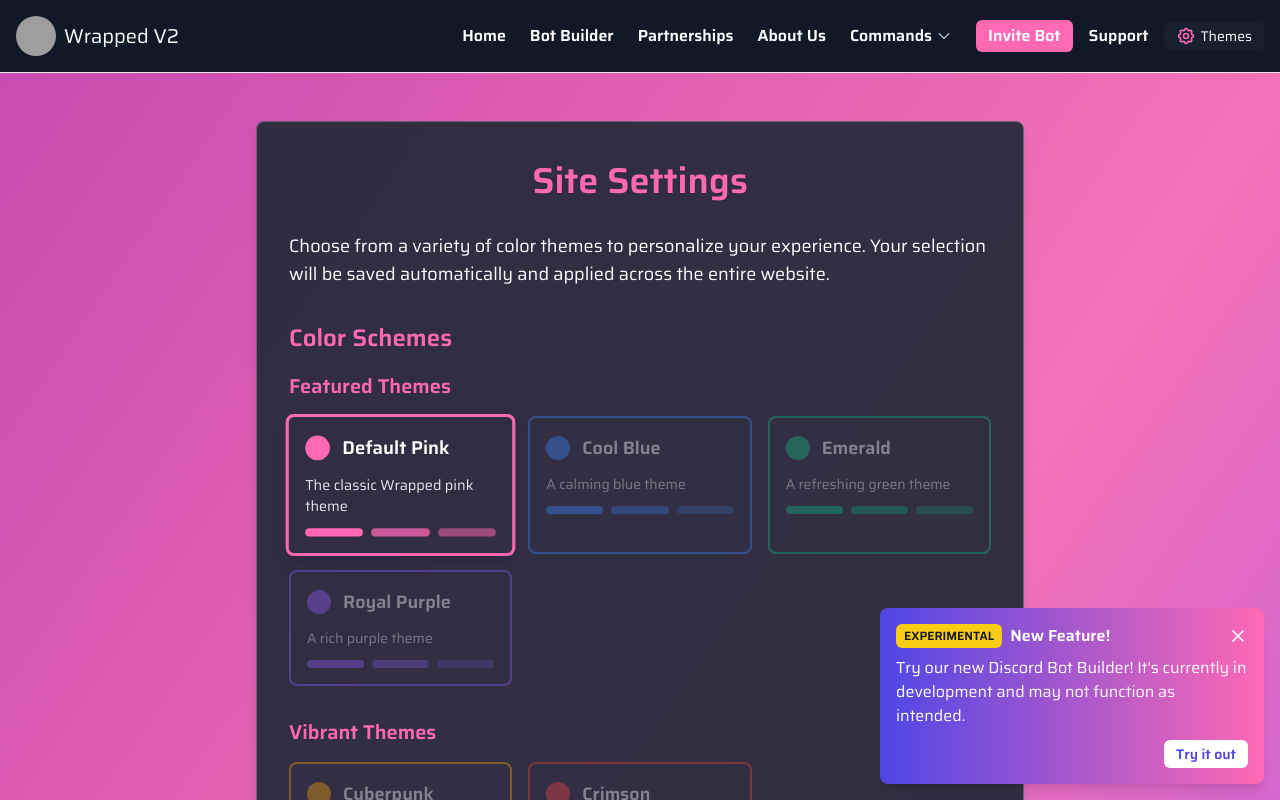
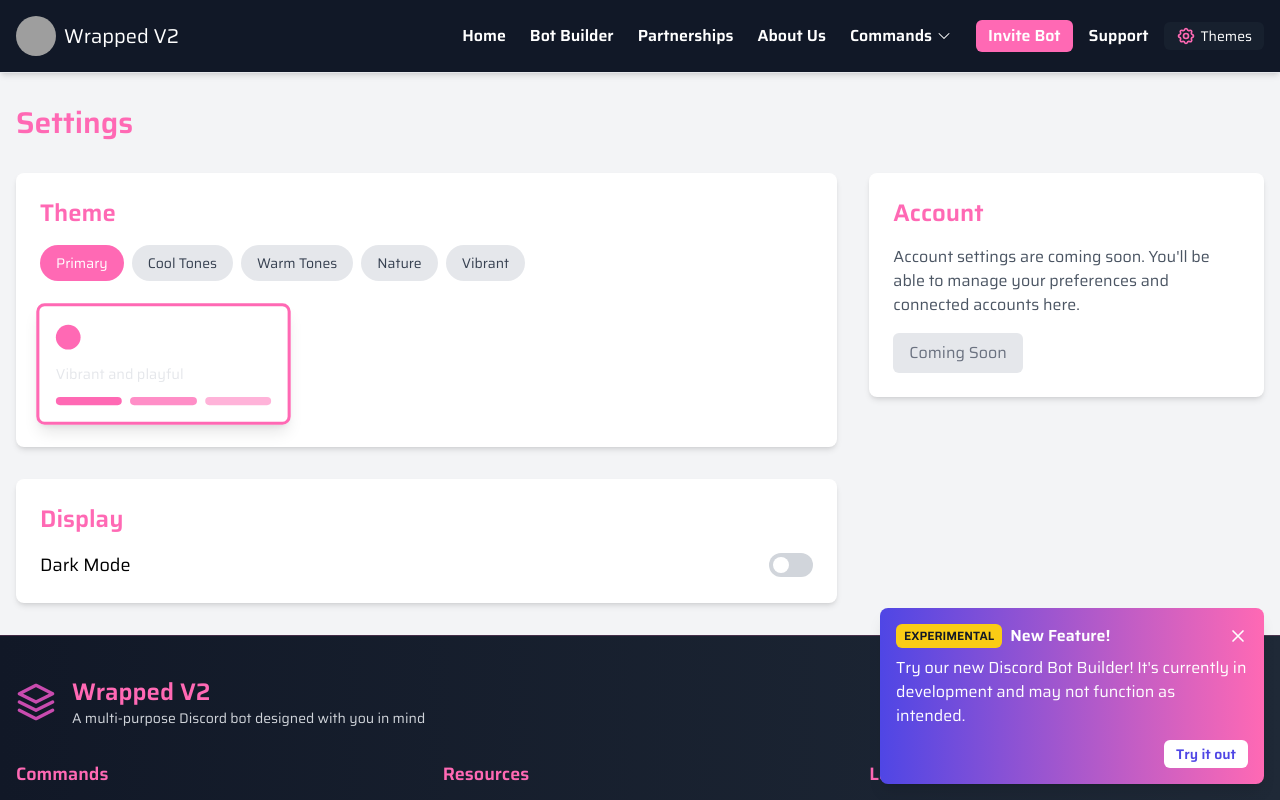
Before and after one commit to WxTaco/main-website, a React (Vite) app in the folder wrapped-v2/: page /settings in a window 1280 px wide. Shown: the top 800 px of the page. Built offline with nearby package versions, Linux system fonts and the light colour scheme; grey boxes are pictures that could not be loaded.

Commit message:
fix typescript errors

```diff
--- a/wrapped-v2/src/contexts/ThemeContext.tsx
+++ b/wrapped-v2/src/contexts/ThemeContext.tsx
@@ -4,13 +4,18 @@
 // Theme types
 export type ColorScheme = 'pink' | 'blue' | 'green' | 'purple' | 'cyberpunk' | 'red' | 'teal' | 'orange' | 'rose' | 'indigo' | 'slate' | 'lime' | 'amber' | 'sky' | 'fuchsia';
 
+export type ThemeCategory = 'primary' | 'cool' | 'warm' | 'nature' | 'vibrant';
+
+export interface ThemeSettings {
+  colorScheme: ColorScheme;
+  darkMode: boolean;
+}
+
 export interface ThemeContextType {
-  theme: {
-    colorScheme: ColorScheme;
-    darkMode: boolean;
-  };
+  theme: ThemeSettings;
   setColorScheme: (scheme: ColorScheme) => void;
   toggleDarkMode: () => void;
+  setTheme: (settings: ThemeSettings) => void;
 }
 
 // Create context with default values
@@ -21,178 +26,65 @@
   },
   setColorScheme: () => {},
   toggleDarkMode: () => {},
+  setTheme: () => {},
 });
 
-// Theme descriptions for the settings page
-export const colorSchemeInfo = {
-  default: {
-    name: 'Default Pink',
-    description: 'The classic Wrapped pink theme',
-    primaryColor: '#FF69B4', // wrapped-pink
-    previewClass: 'bg-wrapped-pink',
-    category: 'Featured'
-  },
-  blue: {
-    name: 'Cool Blue',
-    description: 'A calming blue theme',
-    primaryColor: '#3B82F6', // blue-500
-    previewClass: 'bg-blue-500',
-    category: 'Featured'
-  },
-  green: {
-    name: 'Emerald',
-    description: 'A refreshing green theme',
-    primaryColor: '#10B981', // emerald-500
-    previewClass: 'bg-emerald-500',
-    category: 'Featured'
-  },
-  purple: {
-    name: 'Royal Purple',
-    description: 'A rich purple theme',
-    primaryColor: '#8B5CF6', // violet-500
-    previewClass: 'bg-violet-500',
-    category: 'Featured'
-  },
-  cyberpunk: {
-    name: 'Cyberpunk',
-    description: 'A vibrant neon theme',
-    primaryColor: '#F59E0B', // amber-500
-    previewClass: 'bg-amber-500',
-    category: 'Vibrant'
-  },
-  red: {
-    name: 'Crimson',
-    description: 'A bold and fiery red theme',
-    primaryColor: '#EF4444', // red-500
-    previewClass: 'bg-red-500',
-    category: 'Vibrant'
-  },
-  teal: {
-    name: 'Aqua',
-    description: 'A refreshing teal theme with ocean vibes',
-    primaryColor: '#14B8A6', // teal-500
-    previewClass: 'bg-teal-500',
-    category: 'Cool'
-  },
-  orange: {
-    name: 'Sunset',
-    description: 'A warm and energetic orange theme',
-    primaryColor: '#F97316', // orange-500
-    previewClass: 'bg-orange-500',
-    category: 'Warm'
-  },
-  rose: {
-    name: 'Rose',
-    description: 'A vibrant and passionate rose theme',
-    primaryColor: '#E11D48', // rose-600
-    previewClass: 'bg-rose-600',
-    category: 'Warm'
-  },
-  indigo: {
-    name: 'Twilight',
-    description: 'A deep and mystical indigo theme',
-    primaryColor: '#6366F1', // indigo-500
-    previewClass: 'bg-indigo-500',
-    category: 'Cool'
-  },
-  slate: {
-    name: 'Slate',
-    description: 'A sophisticated and elegant dark theme',
-    primaryColor: '#64748B', // slate-500
-    previewClass: 'bg-slate-500',
-    category: 'Cool'
-  },
-  lime: {
-    name: 'Lime',
-    description: 'A fresh and zesty lime green theme',
-    primaryColor: '#84CC16', // lime-500
-    previewClass: 'bg-lime-500',
-    category: 'Earthy'
-  },
-  amber: {
-    name: 'Amber',
-    description: 'A warm and golden amber theme',
-    primaryColor: '#F59E0B', // amber-500
-    previewClass: 'bg-amber-500',
-    category: 'Earthy'
-  },
-  sky: {
-    name: 'Sky',
-    description: 'A bright and airy sky blue theme',
-    primaryColor: '#0EA5E9', // sky-500
-    previewClass: 'bg-sky-500',
-    category: 'Pastel'
-  },
-  fuchsia: {
-    name: 'Fuchsia',
-    description: 'A vibrant and playful fuchsia theme',
-    primaryColor: '#D946EF', // fuchsia-500
-    previewClass: 'bg-fuchsia-500',
-    category: 'Pastel'
-  }
-};
+interface ThemeProviderProps {
+  children: ReactNode;
+}
 
-// Helper function to get a cookie value
-const getCookie = (name: string): string | undefined => {
-  if (typeof document === 'undefined') return undefined;
+export const ThemeProvider: React.FC<ThemeProviderProps> = ({ children }) => {
+  const [theme, setThemeState] = useState<ThemeSettings>(() => {
+    // Load theme from localStorage if available
+    const savedTheme = localStorage.getItem('theme');
+    if (savedTheme) {
+      try {
+        return JSON.parse(savedTheme);
+      } catch (e) {
+        console.error('Failed to parse saved theme', e);
+      }
+    }
 
-  const value = `; ${document.cookie}`;
-  const parts = value.split(`; ${name}=`);
-  if (parts.length === 2) return parts.pop()?.split(';').shift();
-  return undefined;
-};
-
-// Helper function to set a cookie
-const setCookie = (name: string, value: string, days: number = 365): void => {
-  const expirationDate = new Date();
-  expirationDate.setDate(expirationDate.getDate() + days);
-  document.cookie = `${name}=${value}; expires=${expirationDate.toUTCString()}; path=/`;
-};
-
-export const ThemeProvider: React.FC<{ children: ReactNode }> = ({ children }) => {
-  // Initialize theme from cookies or default values
-  const [theme, setThemeState] = useState<ThemeSettings>(() => {
-    // Check if we're in the browser
-    if (typeof window !== 'undefined') {
-      const savedColorScheme = getCookie('colorScheme') as ColorScheme;
-      return {
-        colorScheme: savedColorScheme || 'default'
-      };
-    }
-    return { colorScheme: 'default' };
+    // Default theme
+    return {
+      colorScheme: 'pink',
+      darkMode: window.matchMedia('(prefers-color-scheme: dark)').matches,
+    };
   });
 
-  // Update document with the current theme
+  // Apply theme changes to document
   useEffect(() => {
+    // Save theme to localStorage
+    localStorage.setItem('theme', JSON.stringify(theme));
+
+    // Apply dark mode
+    if (theme.darkMode) {
+      document.documentElement.classList.add('dark');
+    } else {
+      document.documentElement.classList.remove('dark');
+    }
+
     // Apply color scheme
     document.documentElement.setAttribute('data-color-scheme', theme.colorScheme);
-
-    // Save preferences to cookies
-    setCookie('colorScheme', theme.colorScheme);
   }, [theme]);
 
-  // Set the complete theme
-  const setTheme = (newTheme: ThemeSettings) => {
-    setThemeState(newTheme);
+  const setColorScheme = (colorScheme: ColorScheme) => {
+    setThemeState(prev => ({ ...prev, colorScheme }));
   };
 
-  // Set just the color scheme
-  const setColorScheme = (colorScheme: ColorScheme) => {
-    setThemeState({ colorScheme });
+  const toggleDarkMode = () => {
+    setThemeState(prev => ({ ...prev, darkMode: !prev.darkMode }));
+  };
+
+  const setTheme = (settings: ThemeSettings) => {
+    setThemeState(settings);
   };
 
   return (
-    <ThemeContext.Provider value={{ theme, setTheme, setColorScheme }}>
+    <ThemeContext.Provider value={{ theme, setColorScheme, toggleDarkMode, setTheme }}>
       {children}
     </ThemeContext.Provider>
   );
 };
 
-// Custom hook to use the theme context
-export const useTheme = (): ThemeContextType => {
-  const context = useContext(ThemeContext);
-  if (context === undefined) {
-    throw new Error('useTheme must be used within a ThemeProvider');
-  }
-  return context;
-};
+export const useTheme = () => useContext(ThemeContext);
--- a/wrapped-v2/src/pages/Settings.tsx
+++ b/wrapped-v2/src/pages/Settings.tsx
@@ -1,54 +1,178 @@
-import React from 'react';
-import { useTheme, colorSchemeInfo } from '../contexts/ThemeContext';
-import type { ColorScheme, ThemeCategory } from '../contexts/ThemeContext';
+import React, { useState } from 'react';
+import { Helmet } from 'react-helmet';
+import { useTheme, ColorScheme, ThemeCategory } from '../contexts/ThemeContext';
 
-const Settings = () => {
-  const { theme, setColorScheme } = useTheme();
+const Settings: React.FC = () => {
+  const { theme, setColorScheme, toggleDarkMode } = useTheme();
+  const [activeCategory, setActiveCategory] = useState<ThemeCategory>('primary');
+
+  // Theme information
+  const colorSchemeInfo: Record<ColorScheme, {
+    name: string;
+    description: string;
+    primaryColor: string;
+    previewClass: string;
+    category: ThemeCategory;
+  }> = {
+    pink: {
+      name: 'Pink',
+      description: 'Vibrant and playful',
+      primaryColor: '#FF69B4',
+      previewClass: 'bg-wrapped-pink',
+      category: 'primary'
+    },
+    blue: {
+      name: 'Blue',
+      description: 'Calm and trustworthy',
+      primaryColor: '#3B82F6',
+      previewClass: 'bg-blue-500',
+      category: 'cool'
+    },
+    green: {
+      name: 'Green',
+      description: 'Fresh and natural',
+      primaryColor: '#10B981',
+      previewClass: 'bg-green-500',
+      category: 'nature'
+    },
+    purple: {
+      name: 'Purple',
+      description: 'Creative and mysterious',
+      primaryColor: '#8B5CF6',
+      previewClass: 'bg-purple-500',
+      category: 'cool'
+    },
+    cyberpunk: {
+      name: 'Cyberpunk',
+      description: 'Futuristic and bold',
+      primaryColor: '#F59E0B',
+      previewClass: 'bg-yellow-500',
+      category: 'vibrant'
+    },
+    red: {
+      name: 'Red',
+      description: 'Energetic and passionate',
+      primaryColor: '#EF4444',
+      previewClass: 'bg-red-500',
+      category: 'warm'
+    },
+    teal: {
+      name: 'Teal',
+      description: 'Balanced and refreshing',
+      primaryColor: '#14B8A6',
+      previewClass: 'bg-teal-500',
+      category: 'cool'
+    },
+    orange: {
+      name: 'Orange',
+      description: 'Warm and enthusiastic',
+      primaryColor: '#F97316',
+      previewClass: 'bg-orange-500',
+      category: 'warm'
+    },
+    rose: {
+      name: 'Rose',
+      description: 'Elegant and romantic',
+      primaryColor: '#E11D48',
+      previewClass: 'bg-rose-500',
+      category: 'warm'
+    },
+    indigo: {
+      name: 'Indigo',
+      description: 'Deep and sophisticated',
+      primaryColor: '#6366F1',
+      previewClass: 'bg-indigo-500',
+      category: 'cool'
+    },
+    slate: {
+      name: 'Slate',
+      description: 'Professional and neutral',
+      primaryColor: '#64748B',
+      previewClass: 'bg-slate-500',
+      category: 'cool'
+    },
+    lime: {
+      name: 'Lime',
+      description: 'Energetic and fresh',
+      primaryColor: '#84CC16',
+      previewClass: 'bg-lime-500',
+      category: 'nature'
+    },
+    amber: {
+      name: 'Amber',
+      description: 'Warm and inviting',
+      primaryColor: '#F59E0B',
+      previewClass: 'bg-amber-500',
+      category: 'warm'
+    },
+    sky: {
+      name: 'Sky',
+      description: 'Open and peaceful',
+      primaryColor: '#0EA5E9',
+      previewClass: 'bg-sky-500',
+      category: 'cool'
+    },
+    fuchsia: {
+      name: 'Fuchsia',
+      description: 'Vibrant and playful',
+      primaryColor: '#D946EF',
+      previewClass: 'bg-fuchsia-500',
+      category: 'vibrant'
+    }
+  };
 
   // Group themes by category
-  const getThemesByCategory = () => {
-    const categories: Record<ThemeCategory, ColorScheme[]> = {
-      'Featured': [],
-      'Vibrant': [],
-      'Cool': [],
-      'Warm': [],
-      'Earthy': [],
-      'Pastel': []
+  const themesByCategory: Record<ThemeCategory, ColorScheme[]> = {
+    primary: ['pink'],
+    cool: ['blue', 'purple', 'teal', 'indigo', 'slate', 'sky'],
+    warm: ['red', 'orange', 'rose', 'amber'],
+    nature: ['green', 'lime'],
+    vibrant: ['cyberpunk', 'fuchsia']
   };
 
-    (Object.keys(colorSchemeInfo) as ColorScheme[]).forEach(scheme => {
-      const category = colorSchemeInfo[scheme].category as ThemeCategory;
-      categories[category].push(scheme);
-    });
-
-    return categories;
+  // Category labels
+  const categoryLabels: Record<ThemeCategory, string> = {
+    primary: 'Primary',
+    cool: 'Cool Tones',
+    warm: 'Warm Tones',
+    nature: 'Nature',
+    vibrant: 'Vibrant'
   };
 
-  const themesByCategory = getThemesByCategory();
+  return (
+    <div className="container mx-auto px-4 py-8">
+      <Helmet>
+        <title>Settings | Wrapped</title>
+      </Helmet>
 
-  return (
-    <div className="min-h-screen w-full themed-gradient-bg flex flex-col items-center justify-start py-12 px-4">
-      <div className="max-w-3xl w-full themed-container">
-        <h1 className="themed-title mb-6">Site Settings</h1>
+      <h1 className="text-3xl font-bold mb-8 text-theme-primary">Settings</h1>
 
-        {/* Theme Selection Introduction */}
-        <div className="mb-8">
-          <p className="text-lg text-white mb-4">
-            Choose from a variety of color themes to personalize your experience.
-            Your selection will be saved automatically and applied across the entire website.
-          </p>
+      <div className="grid grid-cols-1 md:grid-cols-3 gap-8">
+        {/* Theme Settings */}
+        <div className="md:col-span-2">
+          <div className="bg-theme-card dark:bg-dark-card rounded-lg shadow-md p-6 mb-8">
+            <h2 className="text-2xl font-bold mb-4 text-theme-primary">Theme</h2>
+
+            {/* Theme Categories */}
+            <div className="flex flex-wrap gap-2 mb-6">
+              {(Object.keys(categoryLabels) as ThemeCategory[]).map((category) => (
+                <button
+                  key={category}
+                  className={`px-4 py-2 rounded-full text-sm font-medium transition-colors duration-200 ${
+                    activeCategory === category
+                      ? 'bg-theme-primary text-white'
+                      : 'bg-gray-200 dark:bg-gray-700 text-gray-700 dark:text-gray-300 hover:bg-gray-300 dark:hover:bg-gray-600'
+                  }`}
+                  onClick={() => setActiveCategory(category)}
+                >
+                  {categoryLabels[category]}
+                </button>
+              ))}
             </div>
 
-        {/* Color Scheme Selection */}
-        <div>
-          <h2 className="themed-subtitle">Color Schemes</h2>
-
-          {/* Display themes by category */}
-          {(Object.keys(themesByCategory) as ThemeCategory[]).map((category) => (
-            <div key={category} className="mb-8">
-              <h3 className="text-xl font-semibold text-theme-primary mb-4">{category} Themes</h3>
-              <div className="grid grid-cols-1 md:grid-cols-2 lg:grid-cols-3 gap-4">
-                {themesByCategory[category].map((scheme) => (
+            {/* Theme Grid */}
+            <div className="grid grid-cols-1 sm:grid-cols-2 lg:grid-cols-3 gap-4">
+              {themesByCategory[activeCategory].map((scheme) => (
                 <div
                   key={scheme}
                   className={`p-4 rounded-lg transition-all duration-200 cursor-pointer ${
@@ -81,16 +205,40 @@
               ))}
             </div>
           </div>
-          ))}
+
+          {/* Dark Mode Toggle */}
+          <div className="bg-theme-card dark:bg-dark-card rounded-lg shadow-md p-6">
+            <h2 className="text-2xl font-bold mb-4 text-theme-primary">Display</h2>
+            <div className="flex items-center justify-between">
+              <span className="text-lg">Dark Mode</span>
+              <button
+                onClick={toggleDarkMode}
+                className={`relative inline-flex h-6 w-11 items-center rounded-full transition-colors duration-300 focus:outline-none ${
+                  theme.darkMode ? 'bg-theme-primary' : 'bg-gray-300 dark:bg-gray-600'
+                }`}
+              >
+                <span
+                  className={`inline-block h-4 w-4 transform rounded-full bg-white transition-transform duration-300 ${
+                    theme.darkMode ? 'translate-x-6' : 'translate-x-1'
+                  }`}
+                />
+              </button>
+            </div>
+          </div>
         </div>
 
-        {/* Info Section */}
-        <div className="mt-8 p-4 bg-blue-50 rounded-lg border border-blue-100">
-          <h3 className="text-lg font-semibold text-blue-800 mb-2">About Theme Settings</h3>
-          <p className="text-blue-700 text-sm">
-            Your theme preferences are saved automatically and will persist across visits.
-            The settings are stored in cookies on your device.
+        {/* Account Settings */}
+        <div className="bg-theme-card dark:bg-dark-card rounded-lg shadow-md p-6 h-fit">
+          <h2 className="text-2xl font-bold mb-4 text-theme-primary">Account</h2>
+          <p className="text-gray-600 dark:text-gray-400 mb-4">
+            Account settings are coming soon. You'll be able to manage your preferences and connected accounts here.
           </p>
+          <button
+            className="bg-gray-200 dark:bg-gray-700 text-gray-500 dark:text-gray-400 px-4 py-2 rounded-md cursor-not-allowed"
+            disabled
+          >
+            Coming Soon
+          </button>
         </div>
       </div>
     </div>
```
Lines whose indentation alone changed are shown as unchanged.
